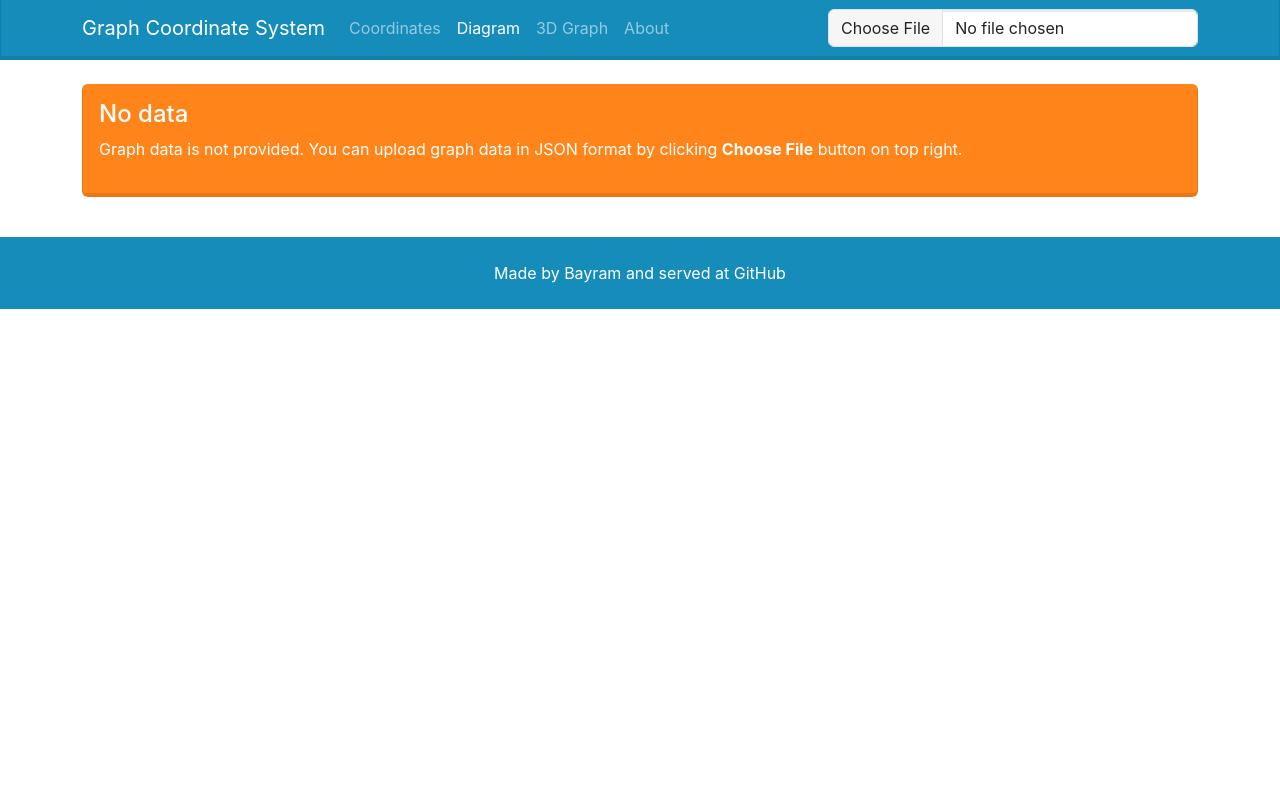
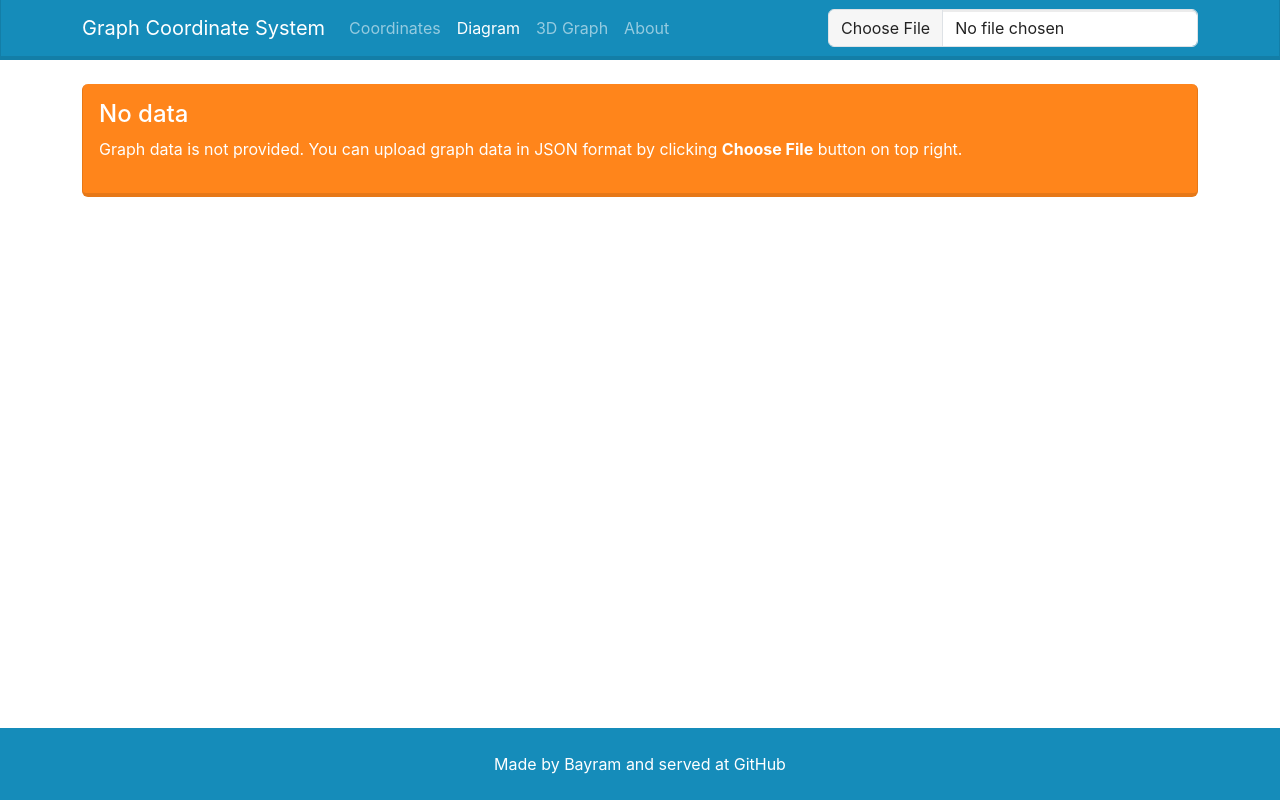
Before and after one commit to bayramdev/graph-coordinate-system, a Next.js app: page /diagram in a window 1280 px wide. Built offline with nearby package versions, Linux system fonts and the light colour scheme.

Commit message:
Stick footer to the bottom of page

```diff
--- a/components/Footer.tsx
+++ b/components/Footer.tsx
@@ -3,7 +3,7 @@ import Container from "react-bootstrap/Container";
 
 const Footer = () => {
   return (
-    <footer className="bg-primary w-100 text-white">
+    <footer className="bg-primary w-100 text-white mt-auto">
       <Container className="py-4 text-center">
         Made by{" "}
         <a href="https://github.com/bayramdev" className="text-white">
```
